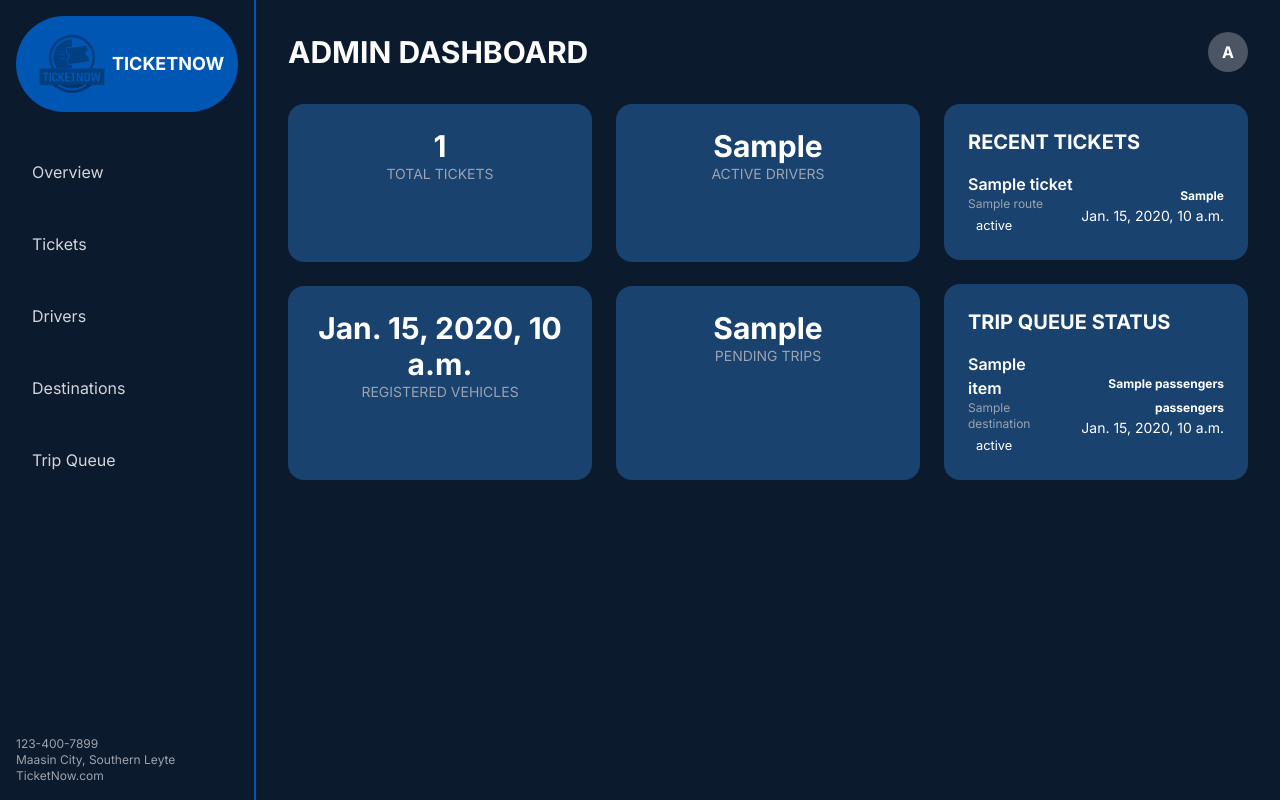
After one commit to TicketNow-Capstone-Project/TicketNow, a Django app: template qrapp/templates/qrapp/dashboard.html in a window 1280 px wide. The commit adds this page. Run offline with Django 5.2, Linux system fonts and the light colour scheme; the template is opened without the code that fills it: most values are stand-ins (such as "Sample title", 1, 10 or a date in 2020); some libraries are stand-ins or nearby versions.

Commit message:
New Admin Dashboard

```diff
--- /dev/null
+++ b/qrapp/templates/qrapp/dashboard.html
@@ -0,0 +1,149 @@
+{% load static %}
+<!DOCTYPE html>
+<html lang="en">
+<head>
+    <meta charset="UTF-8">
+    <meta name="viewport" content="width=device-width, initial-scale=1.0">
+    <title>Admin Dashboard</title>
+    <script src="https://cdn.tailwindcss.com"></script>
+    <link href="https://fonts.googleapis.com/css2?family=Inter:wght@400;500;600;700&display=swap" rel="stylesheet">
+    <style>
+        body { font-family: 'Inter', sans-serif; background-color: #0b1a2d; }
+        .dashboard-container { background-color: #0b2241; border-radius: 1rem; }
+        .sidebar { background-color: #0b1a2d; border-right: 2px solid #0056b3; }
+        .sidebar-item { color: #d1d5db; padding: 1rem; margin-right: -2px; transition: all 0.2s; }
+        .sidebar-item:hover, .sidebar-item.active { background-color: #0056b3; color: white; }
+        .card { background-color: #1a426f; border-radius: 1rem; color: white; transition: transform 0.2s; }
+        .card:hover { transform: translateY(-5px); }
+        .ticket-status { font-size: 0.8rem; padding: 0.2rem 0.5rem; border-radius: 9999px; }
+        .confirmed { background-color: #4CAF50; color: white; }
+        .pending { background-color: #FFC107; color: black; }
+        .loading { background-color: #2196F3; color: white; }
+        .ready { background-color: #4CAF50; color: white; }
+    </style>
+</head>
+<body class="bg-[#0b1a2d] text-white">
+
+<div class="flex h-screen overflow-hidden">
+    <!-- Sidebar -->
+    <div class="sidebar w-64 p-4 flex flex-col justify-between">
+        <div>
+            <div class="flex items-center mb-8 px-4 py-2 bg-[#0056b3] rounded-full">
+                <img src="{% static 'qrapp/TICKETNOW_LOGO.png' %}" alt="TicketNow Logo" class="h-16 md:h-20">
+                <span class="font-bold text-lg">TICKETNOW</span>
+            </div>
+            <ul class="space-y-4">
+                <li class="sidebar-item {% if active_page == 'overview' %}active{% endif %}">
+                    <a href="{% url 'qrapp:dashboard' %}">Overview</a>
+                </li>
+                <li class="sidebar-item {% if active_page == 'tickets' %}active{% endif %}">
+                    <a href="#">Tickets</a>
+                </li>
+                <li class="sidebar-item {% if active_page == 'drivers' %}active{% endif %}">
+                    <a href="{% url 'qrapp:generate_qr' %}">Drivers</a>
+                </li>
+                <li class="sidebar-item {% if active_page == 'destinations' %}active{% endif %}">
+                    <a href="#">Destinations</a>
+                </li>
+                <li class="sidebar-item {% if active_page == 'trip_queue' %}active{% endif %}">
+                    <a href="{% url 'qrapp:queue_monitor' %}">Trip Queue</a>
+                </li>
+            </ul>
+        </div>
+        <div class="text-xs text-gray-400">
+            <p>123-400-7899</p>
+            <p>Maasin City, Southern Leyte</p>
+            <p>TicketNow.com</p>
+        </div>
+    </div>
+
+    <!-- Main Content -->
+    <div class="flex-1 p-8 overflow-y-auto">
+        <!-- Header -->
+        <header class="flex justify-between items-center mb-8">
+            <h1 class="text-3xl font-bold">ADMIN DASHBOARD</h1>
+            <div class="w-10 h-10 rounded-full bg-gray-600 flex items-center justify-center">
+                <span class="text-white font-bold">A</span>
+            </div>
+        </header>
+
+        <!-- Stats Cards -->
+        <div class="grid grid-cols-1 md:grid-cols-3 gap-6">
+            <div class="col-span-1 md:col-span-2 grid grid-cols-1 sm:grid-cols-2 gap-6">
+                <!-- Total Tickets -->
+                <div class="card p-6 flex flex-col items-center text-center">
+                    <span class="text-3xl font-bold">{{ total_tickets }}</span>
+                    <span class="text-sm text-gray-400">TOTAL TICKETS</span>
+                </div>
+                <!-- Active Drivers -->
+                <div class="card p-6 flex flex-col items-center text-center">
+                    <span class="text-3xl font-bold">{{ active_drivers }}</span>
+                    <span class="text-sm text-gray-400">ACTIVE DRIVERS</span>
+                </div>
+                <!-- Registered Vehicles -->
+                <div class="card p-6 flex flex-col items-center text-center">
+                    <span class="text-3xl font-bold">{{ registered_vehicles }}</span>
+                    <span class="text-sm text-gray-400">REGISTERED VEHICLES</span>
+                </div>
+                <!-- Pending Trips -->
+                <div class="card p-6 flex flex-col items-center text-center">
+                    <span class="text-3xl font-bold">{{ pending_trips }}</span>
+                    <span class="text-sm text-gray-400">PENDING TRIPS</span>
+                </div>
+            </div>
+
+            <!-- Right Section -->
+            <div class="col-span-1 space-y-6">
+                <!-- Recent Tickets -->
+                <div class="card p-6">
+                    <h2 class="text-xl font-bold mb-4">RECENT TICKETS</h2>
+                    <div class="space-y-4">
+                        {% for ticket in recent_tickets %}
+                        <div class="flex justify-between items-center">
+                            <div>
+                                <h3 class="font-semibold">{{ ticket.name }}</h3>
+                                <p class="text-xs text-gray-400">{{ ticket.route }}</p>
+                                <span class="ticket-status {{ ticket.status|lower }}">
+                                    {{ ticket.status }}
+                                </span>
+                            </div>
+                            <div class="text-right">
+                                <span class="text-xs font-bold">{{ ticket.vehicle_type }}</span>
+                                <p class="text-sm">{{ ticket.time }}</p>
+                            </div>
+                        </div>
+                        {% empty %}
+                        <p class="text-gray-400 text-sm">No recent tickets.</p>
+                        {% endfor %}
+                    </div>
+                </div>
+
+                <!-- Trip Queue -->
+                <div class="card p-6">
+                    <h2 class="text-xl font-bold mb-4">TRIP QUEUE STATUS</h2>
+                    <div class="space-y-4">
+                        {% for item in trip_queue %}
+                        <div class="flex justify-between items-center">
+                            <div>
+                                <h3 class="font-semibold">{{ item.driver_name }}</h3>
+                                <p class="text-xs text-gray-400">{{ item.destination }}</p>
+                                <span class="ticket-status {{ item.status|lower }}">
+                                    {{ item.status }}
+                                </span>
+                            </div>
+                            <div class="text-right">
+                                <span class="text-xs font-bold">{{ item.passengers }} passengers</span>
+                                <p class="text-sm">{{ item.time }}</p>
+                            </div>
+                        </div>
+                        {% empty %}
+                        <p class="text-gray-400 text-sm">No trips in queue.</p>
+                        {% endfor %}
+                    </div>
+                </div>
+            </div>
+        </div>
+    </div>
+</div>
+</body>
+</html>
--- a/qrapp/templates/qrapp/home.html
+++ b/qrapp/templates/qrapp/home.html
@@ -103,7 +103,7 @@
     <main class="flex-grow flex items-center justify-center p-6">
         <div class="form-container w-full max-w-4xl relative">
             <div class="absolute top-6 left-8 flex items-center space-x-2">
-                <a href="#" class="btn-back">
+                <a href="{% url 'qrapp:dashboard' %}" class="btn-back">
                     <svg xmlns="http://www.w3.org/2000/svg" fill="none" viewBox="0 0 24 24" stroke-width="2.5" stroke="#065f46" class="w-6 h-6">
                         <path stroke-linecap="round" stroke-linejoin="round" d="M10.5 19.5L3 12m0 0l7.5-7.5M3 12h18" />
                     </svg>
@@ -125,7 +125,8 @@
                 </div>
             {% endif %}
 
-            <form method="POST" enctype="multipart/form-data" action="{% url 'generate_qr' %}" class="space-y-6">
+            <!-- ✅ Fixed form action -->
+            <form method="POST" enctype="multipart/form-data" action="{% url 'qrapp:generate_qr' %}" class="space-y-6">
                 {% csrf_token %}
 
                 <div class="grid grid-cols-1 md:grid-cols-3 gap-6">
--- a/qrapp/templates/qrapp/printable_id.html
+++ b/qrapp/templates/qrapp/printable_id.html
@@ -321,7 +321,7 @@
             </div>
 
             <div class="driver-info">
-                <p><strong>NAME:</strong> {{ driver.name }}</p>
+                <p><strong>NAME:</strong> {{ driver.first_name }} {{ driver.middle_name }} {{ driver.last_name }}</p>
                 <p><strong>ADDRESS:</strong> {{ driver.address }}</p>
                 <p><strong>PLATE NO:</strong> {{ driver.plate_number }}</p>
             </div>
--- a/qrapp/urls.py
+++ b/qrapp/urls.py
@@ -1,14 +1,23 @@
 from django.urls import path
 from . import views
 
+app_name = "qrapp"
+
 urlpatterns = [
-    path('', views.generate_qr, name='generate_qr'),                     # Driver registration + QR generation
-    path('scanner/', views.qr_scanner, name='qr_scanner'),              # QR code scanner page
+    # Dashboard as default homepage
+    path('', views.dashboard, name='dashboard'),
+
+    # Driver registration + QR generation
+    path('generate-qr/', views.generate_qr, name='generate_qr'),
+
+    # Printable ID + PDF
     path('id/<int:driver_id>/', views.printable_id, name='printable_id'),
-    path('download-pdf/<int:driver_id>/', views.download_pdf, name='download_pdf'), # Download PDF of driver ID
-    path('scan-qr/', views.scan_qr_and_queue, name='scan_qr'),          # Process scanned QR code and queue driver
-    path('queue/done/<int:queue_id>/', views.mark_done, name='mark_done'), # Mark driver as done in queue
-    path('queue-monitor/', views.queue_monitor, name='queue_monitor'), # Monitor the queue of drivers
-    path('ajax/scan/', views.ajax_scan_driver, name='ajax_scan_driver'), # AJAX handler for scanning driver QR codes
+    path('download-pdf/<int:driver_id>/', views.download_pdf, name='download_pdf'),
 
+    # Scanner + Queue management
+    path('scanner/', views.qr_scanner, name='qr_scanner'),
+    path('scan-qr/', views.scan_qr_and_queue, name='scan_qr'),
+    path('ajax/scan/', views.ajax_scan_driver, name='ajax_scan_driver'),
+    path('queue-monitor/', views.queue_monitor, name='queue_monitor'),
+    path('queue/done/<int:queue_id>/', views.mark_done, name='mark_done'),
 ]
```
Also changed, not shown: qrapp/templates/qrapp/queue_monitor.html (+20 -80 lines), qrapp/templates/qrapp/scanner.html (+4 -4 lines), qrapp/views.py (+44 -10 lines), media/driver_images/a13ba0fa-ee04-49e9-9cba-769f4fef582b.png (added), static/qrapp/qr_d.s.s.png (added), static/qrapp/qr_d.s.ss.png (added), static/qrapp/qr_d.s.sss.png (added). Lines whose indentation alone changed are shown as unchanged.
